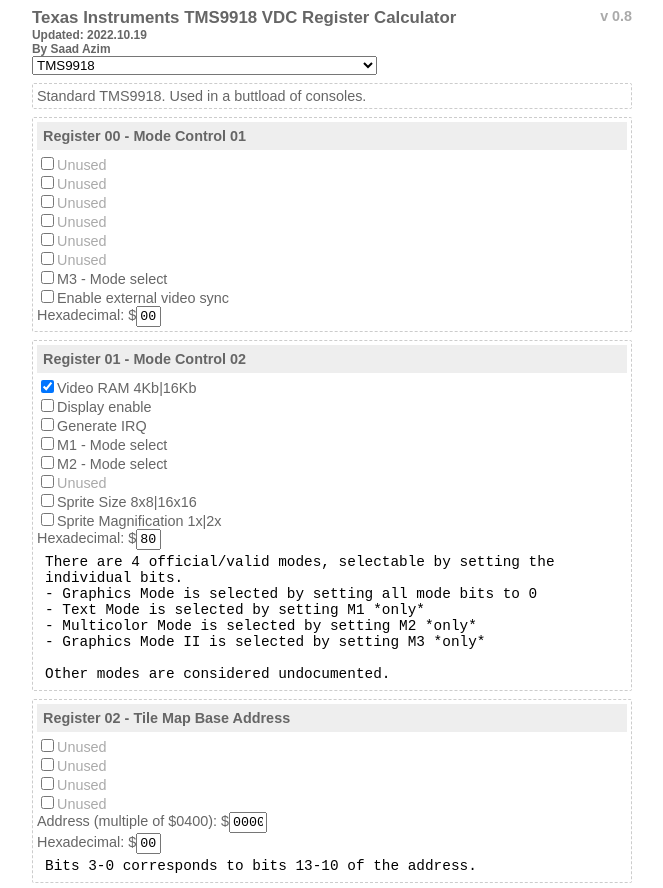
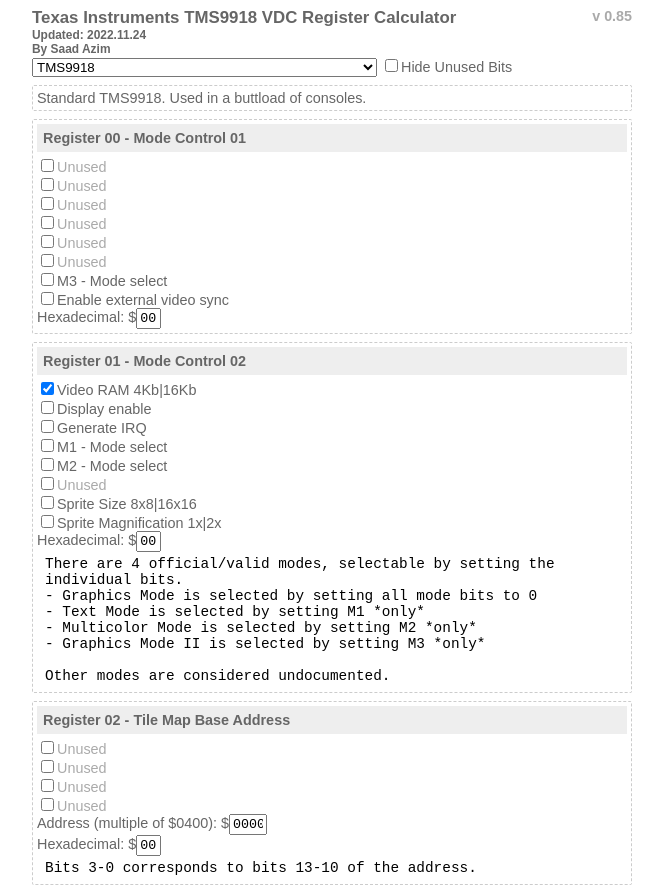
Before and after one commit to kakalakola/tms9918Calc, a plain HTML site: page index.html in a window 1280 px wide. Shown: the top 888 px of the page, without its empty margins (308-971 px from the left). Drawn offline with Linux system fonts and the light colour scheme.

Commit message:
Update index.html

```diff
--- a/index.html
+++ b/index.html
@@ -10,8 +10,8 @@
   <body>
     <div id="divWrapper">
       <div id="divHeader">
-        <h3>T<span class="spanLarge">exas </span>I<span class="spanLarge">nstruments</span> TMS9918 VDC Register Calculator <span id="spanVersion">v 0.8</span></h3>
-        <h5>Updated: 2022.10.19</h5>
+        <h3>T<span class="spanLarge">exas </span>I<span class="spanLarge">nstruments</span> TMS9918 VDC Register Calculator <span id="spanVersion">v 0.85</span></h3>
+        <h5>Updated: 2022.11.24</h5>
         <h5>By Saad Azim</h5>
       </div>
       <div>
@@ -21,8 +21,8 @@
           <option value="sega16VDP">SEGA 315-5315 - Mega Drive/Genesis</option>
           <option value="sega32XVDP">SEGA 315-5818 - 32X</option>
         </select>
+        <input id="hideUnused" type="checkbox" /><span>Hide Unused Bits</span>
       </div>
-      <!--<div id="divContent"></div>-->
     </div>
     <script src="js/tms9918Calc.js"></script>
     <script>
```
